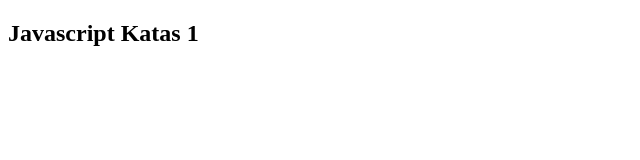
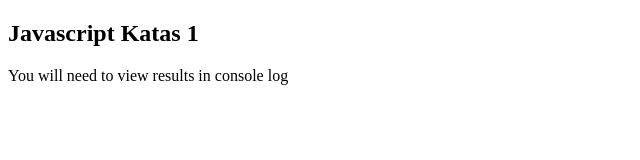
Before and after one commit to jomorro/katas, a plain HTML site: page index.html in a window 1280 px wide. Shown: the whole page, without its empty margins (0-640 px from the left). Drawn offline with Linux system fonts and the light colour scheme.

Commit message:
Update index.html

```diff
--- a/index.html
+++ b/index.html
@@ -2,7 +2,7 @@
     <html>
         <body>
             <h2>Javascript Katas 1</h2>
-                <p id="outcome"></p>
+                <p id="outcome">You will need to view results in console log</p>
 
             <script>
                 console.log("Display the numbers from 1 to 20.");
```
